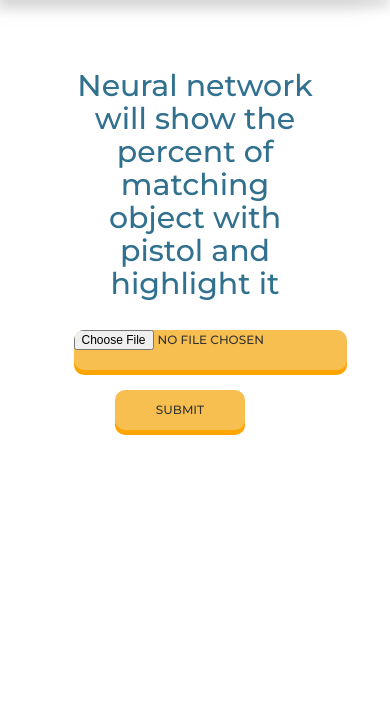
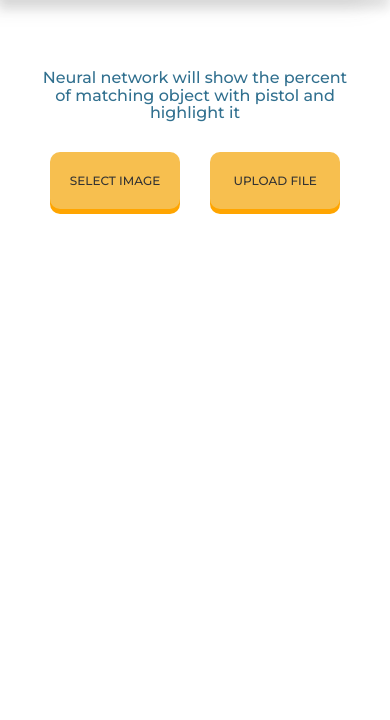
Before and after one commit to Handehoch/nn-pistol-detecting, a Flask app: page / in a window 390 px wide. Shown: the part 81-801 px from the top of the page. Run offline with Flask 2, Linux system fonts and the light colour scheme; some libraries are stand-ins or nearby versions.

Commit message:
updated the site view

```diff
--- a/static/style.css
+++ b/static/style.css
@@ -15,6 +15,8 @@ li {
 }
 body {
     font-family: 'Montserrat', sans-serif;
+    max-height: 100vh;
+    overflow: hidden;
 }
 
 /* HEADER */
@@ -66,11 +68,24 @@ main {
 .text-info h2 {
     font-weight: 400;
 }
-.main-buttons {
+.main-buttons form {
     margin-bottom: 30px;
+    display: flex;
+    justify-content: center;
 }
-
-input[type="file"] {
+.main-buttons form .action-button:first-child{
+    margin-right: 30px;
+}
+input {
+    opacity: 0;
+    /*display: none;*/
+}
+input[type="file"], input {
+    position: absolute;
+    left: 0;
+    top: 0;
+    width: 100%;
+    height: 100%;
     /*display: none;*/
 }
 
@@ -82,20 +97,23 @@ input[type="file"] {
 }
 
 .action-button {
+    position: relative;
     border-radius: 10px;
     background: #F7BF4F;
     border: none;
     outline: none;
-    min-width: 250px;
-    min-height: 70px;
     font-size: 20px;
     text-transform: uppercase;
     text-align: center;
     box-shadow: 0 5px 0 orange;
     cursor: pointer;
-    margin-right: 50px;
     transition: 0.3s;
+    display: flex;
+    justify-content: center;
+    align-content: center;
+    padding: 20px;
 }
+
 
 .action-button:hover {
     background: #FFB02E;
@@ -112,6 +130,14 @@ input[type="file"] {
     font-size: 36px;
 }
 
+.content-up {
+    max-height: 50vh;
+}
+
+.main-img img {
+    max-height: 45vh;
+}
+
 @media screen and (max-width: 890px) {
 
     .main-img img {
@@ -122,7 +148,6 @@ input[type="file"] {
         min-width: 150px;
         min-height: 40px;
         font-size: 14px;
-        margin-right: 30px;
     }
 }
 
@@ -143,6 +168,14 @@ input[type="file"] {
 }
 
 @media screen and (max-width: 500px) {
+
+    .container {
+        width: 90%;
+    }
+    .text-info h2 {
+        font-size: 16px;
+    }
+
     header {
         justify-content: flex-end;
     }
@@ -157,3 +190,20 @@ input[type="file"] {
         margin-bottom: 20px;
     }
 }
+
+@media screen and (max-width: 400px) {
+    header {
+        height: 80px;
+        justify-content: center;
+       /* box-shadow: 0 14px 28px rgba(0,0,0,0.25), 0 10px 10px rgba(0,0,0,0.1);*/
+    }
+
+    .logo {
+        display: none;
+    }
+
+    .title h1 {
+        width: 100%;
+        text-align: center;
+    }
+}
--- a/templates/index.html
+++ b/templates/index.html
@@ -16,17 +16,24 @@
 </head>
 <body>
     <header>
-        <div class="logo"><img src="https://psv4.userapi.com/c235031/u165908436/docs/d46/f2a1fe642c9e/logo.png?extra=sFLr0UvBJ_WEU-0FYuzQGpClxW_GpxOdrsIcUUixJmGQLg-a9nBTQX1NtFuMAhNtDlVQ6s7L1L7ec18zA7XohyCbiGzs74j9VyjA1bZMWgekCPyGTtxGx0IMw7hClU9Uew4LF8gFK2sZ89KfLg3Msaal" alt=""></div>
+        <div class="logo"><img src="../static/upload/logo.png" alt=""></div>
         <div class="title"><h1>pistol detecting</h1></div>
     </header>
     <main>
         <section>
             <div class="container">
+                <div class="content-up">
                     <div class="text-info"><h2>Neural network will show the percent of matching object with pistol and highlight it</h2></div>
                     <div class="main-buttons">
                         <form action="/" method="post" enctype="multipart/form-data">
-                        <input class="action-button" type="file" name="file" required>
-                        <input class="action-button" type="submit" value="Submit">
+                            <div class="action-button">
+                                <span>SELECT IMAGE</span>
+                                <input type="file" name="file" required>
+                            </div>
+                            <div class="action-button">
+                                <span>UPLOAD FILE</span>
+                                <input type="submit" value="Submit">
+                            </div>
                         </form>
                     </div>
                     {% with messages = get_flashed_messages() %}
@@ -38,6 +45,7 @@
                             </ul>
                         {% endif %}
                     {% endwith %}
+                </div>
                 {% if filename %}
                     <div class="main-img">
                         <img src="{{ url_for('display_image', filename=filename) }}" alt="">
```
Also changed, not shown: img/logo.png (added), static/upload/logo.png (added). Lines whose indentation alone changed are shown as unchanged.
